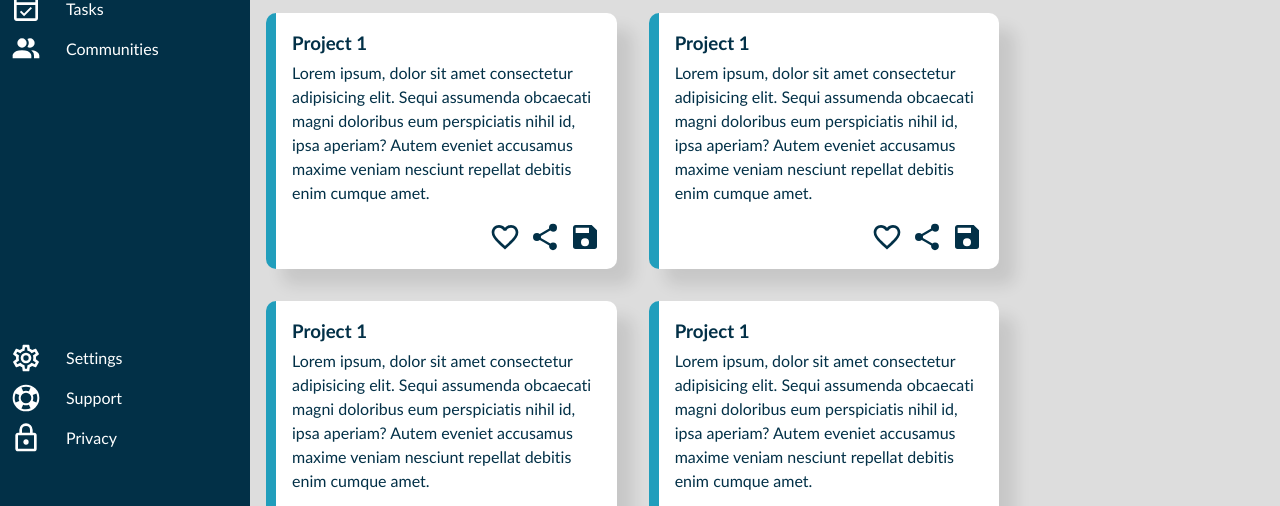
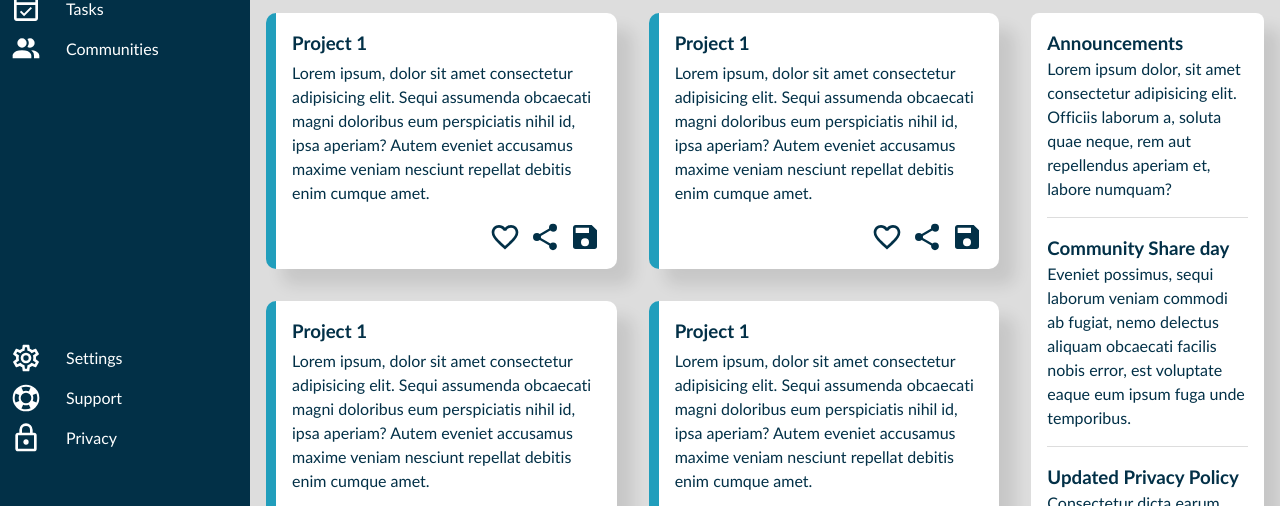
Before and after one commit to TARichardWashington/odin-admin-dashboard, a plain HTML site: page index.html in a window 1280 px wide. Shown: the part 267-773 px from the top of the page. Drawn offline with Linux system fonts and the light colour scheme.

Commit message:
:sparkles: Add announcements panel

```diff
--- a/index.html
+++ b/index.html
@@ -85,7 +85,22 @@
                 </div>
             </div>
         </div>
-        <div id="accouncements"><h2>Announcements</h2></div>
+        <div id="announcements"><h2>Announcements</h2>
+        <div id="panel">
+            <div class="announcement">
+                <h3>Announcements</h3>
+                <p>Lorem ipsum dolor, sit amet consectetur adipisicing elit. Officiis laborum a, soluta quae neque, rem aut repellendus aperiam et, labore numquam?</p>
+            </div>
+            <div class="announcement">
+                <h3>Community Share day</h3>
+                <p>Eveniet possimus, sequi laborum veniam commodi ab fugiat, nemo delectus aliquam obcaecati facilis nobis error, est voluptate eaque eum ipsum fuga unde temporibus. </p>
+            </div>
+            <div class="announcement">
+                <h3>Updated Privacy Policy</h3>
+                <p>Consectetur dicta earum expedita delectus repellat, totam commodi, esse corrupti temporibus distinctio omnis eaque dolor.</p>
+            </div>
+        </div>
+        </div>
     </div>
 </body>
 </html>
--- a/styles.css
+++ b/styles.css
@@ -195,6 +195,23 @@ body {
   margin-bottom: 1rem;
 }
 
+#announcements h2 {
+  margin-bottom: 1rem;
+}
+
+#announcements #panel {
+  background-color: var(--white);
+  padding: 1rem;
+  border-radius: 0.5rem;
+  box-shadow: 1rem 1rem 1rem rgba(0, 0, 0, 0.1);
+}
+
+.announcement:not(:last-child) {
+  padding-bottom: 1rem;
+  border-bottom: 1px var(--very-light-gray) solid;
+  margin-bottom: 1rem;
+}
+
 @media (max-width: 700px) {
   #main #projects {
     display:grid;
```
